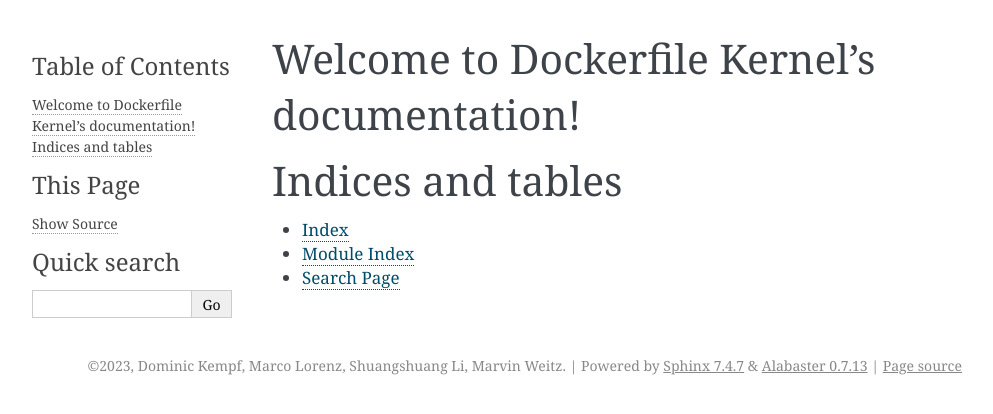
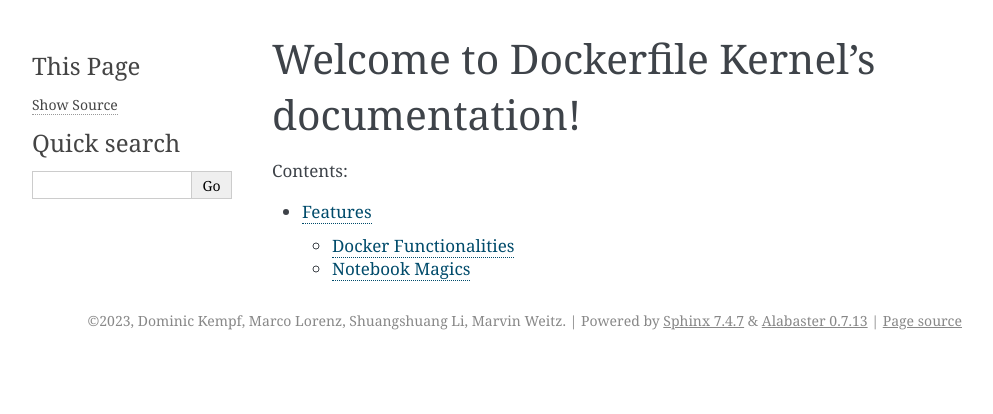
Before and after one commit to ssciwr/dockerfile-kernel, a Sphinx documentation site: the page built from docs/index.rst, in a window 1280 px wide. Shown: the top 414 px of the page, without its empty margins (148-1141 px from the left). Built offline with Sphinx 7.4.7, drawn with Linux system fonts in a browser that asks for light colours.

Commit message:
Add some more boilerplate for a first structure

```diff
--- /dev/null
+++ b/docs/features/docker/index.rst
@@ -0,0 +1,8 @@
+Docker Functionalities
+======================
+
+.. toctree::
+   :maxdepth: 1
+
+   multiStageBuild
+   tagging
--- /dev/null
+++ b/docs/features/docker/multiStageBuild.rst
@@ -0,0 +1,2 @@
+Multi Stage Build
+=================
--- /dev/null
+++ b/docs/features/docker/tagging.rst
@@ -0,0 +1,2 @@
+Image Tagging
+=============
--- /dev/null
+++ b/docs/features/index.rst
@@ -0,0 +1,9 @@
+Features
+========
+
+.. toctree::
+   :maxdepth: 1
+   :caption: Features:
+
+   docker/index
+   magics/index
--- /dev/null
+++ b/docs/features/magics/arg.rst
@@ -0,0 +1,2 @@
+Arg
+===
--- /dev/null
+++ b/docs/features/magics/context.rst
@@ -0,0 +1,2 @@
+Context
+=======
--- /dev/null
+++ b/docs/features/magics/install.rst
@@ -0,0 +1,2 @@
+Install
+=======
--- /dev/null
+++ b/docs/features/magics/magics.rst
@@ -0,0 +1,2 @@
+Magics
+======
--- /dev/null
+++ b/docs/features/magics/tag.rst
@@ -0,0 +1,2 @@
+Tag
+===
--- a/docs/index.rst
+++ b/docs/index.rst
@@ -10,11 +10,4 @@ Welcome to Dockerfile Kernel's documentation!
    :maxdepth: 2
    :caption: Contents:
 
-
-
-Indices and tables
-==================
-
-* :ref:`genindex`
-* :ref:`modindex`
-* :ref:`search`
+   features/index
```
Also changed, not shown: docs/features/magics/index.rst (added, +11 -0 lines).
